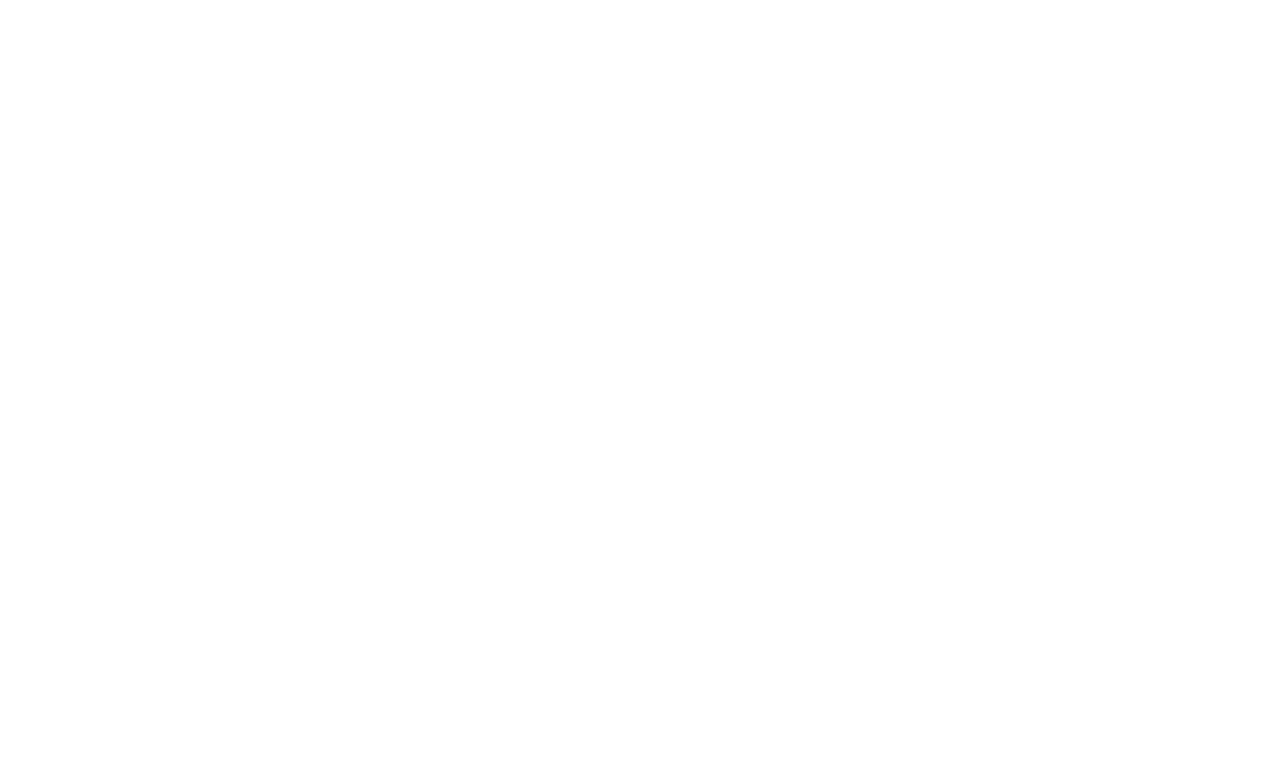
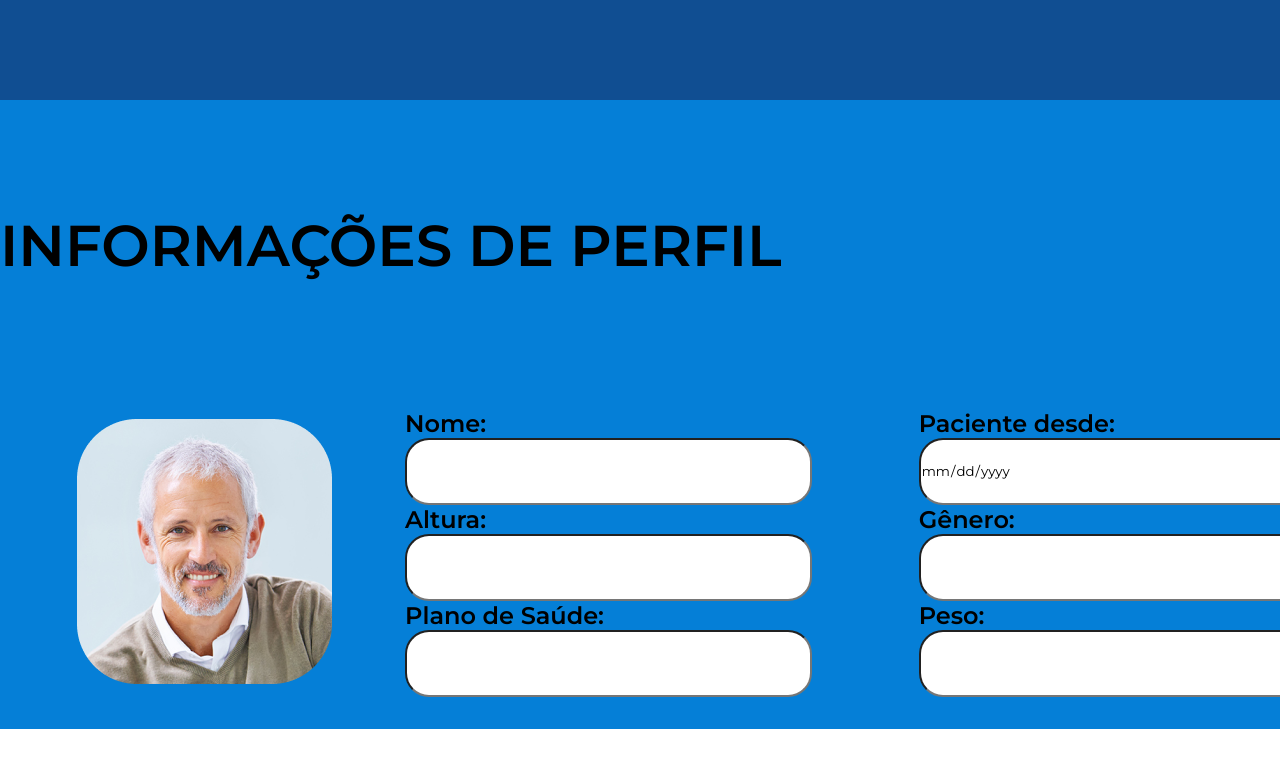
Before and after one commit to joaopedroalb/easy-med-front, a React (Vite) app: page /dev in a window 1280 px wide. Before the commit this address had no page. Shown: the top 768 px of the page. Built offline with nearby package versions, Linux system fonts and the light colour scheme.

Commit message:
fix: fixing conflict gabriel's  branch

```diff
--- a/src/pages/App.jsx
+++ b/src/pages/App.jsx
@@ -7,6 +7,7 @@
 import DoctorProfile from "./Profile/Doctor/DoctorProfile";
 import ListPatient from "./ListPatient";
 import PatientByDoctor from "./Profile/PatientByDoctor";
+import DoctorSightPacient from "./DoctorSight-PacientProfile";
 
 function App() {
   return (
@@ -41,6 +42,7 @@
               </ProtectedRoute>
             }
           />
+          <Route path="dev/" element={<DoctorSightPacient /> } />
         </Routes>
       </BrowserRouter>
     </div>
--- /dev/null
+++ b/src/pages/DoctorSight-PacientProfile/index.jsx
@@ -0,0 +1,51 @@
+import React, { Component } from 'react'
+import backButton from "../../assets/images/go-back-arrow.png";
+import pacient_profile from "../../assets/images/pacient_profile.png";
+import { Header } from '../../components/layout/Headers/HeaderLogged/style';
+import { SectionTitle, SectionInfo, SectionInfo2, LayoutPageDoctorSightPacientProfile } from './style';
+
+export default function DoctorSightPacient() {
+  return (
+    <LayoutPageDoctorSightPacientProfile>
+      {/* HeaderLoggedDoctor */}
+
+      <Header></Header>
+
+      <SectionTitle>
+        INFORMAÇÕES DE PERFIL
+        <div className='botao-voltar'><img src={backButton} alt="Botão Voltar" /></div>
+
+      </SectionTitle>
+
+      <SectionInfo>
+        <div className='imgProfile'>
+          <img src={pacient_profile} alt="" />
+        </div>
+
+        <div className="infoProfile">
+          <div className="colA">
+            <label htmlFor="">Nome:</label>
+            <input type="text" readOnly/>
+            <label htmlFor="">Altura:</label>
+            <input type="text" readOnly/>
+            <label htmlFor="">Plano de Saúde: </label>
+            <input type="text" readOnly/>
+          </div>
+          <div className="colB">
+            <label htmlFor=""> Paciente desde:</label>
+            <input type="date" readOnly/>
+            <label htmlFor="">Gênero:</label>
+            <input type="text" readOnly/>
+            <label htmlFor="">Peso:</label>
+            <input type="text" readOnly/>
+          </div>
+        </div>
+      </SectionInfo>
+
+      <SectionInfo2>
+
+      </SectionInfo2>
+    </LayoutPageDoctorSightPacientProfile>
+  )
+
+}
--- /dev/null
+++ b/src/pages/DoctorSight-PacientProfile/style.js
@@ -0,0 +1,112 @@
+import styled from "styled-components"
+
+
+export const LayoutPageDoctorSightPacientProfile = styled.section `
+  margin: 0 auto;
+  padding: 0;
+  box-sizing: border-box;
+
+  overflow: overlay;
+
+  background-color: #057FD7;
+
+  width: 100%;
+  height: 100%;
+
+  font-size: 62.5%;
+  /* 1rem = 10px */
+`
+
+export const SectionTitle = styled.section `
+
+  width : 117.2rem;
+  height: 7.4rem;
+
+
+  margin: 5.4rem auto 0;
+
+
+  display: flex;
+  justify-content: space-between;
+  align-items: center;
+
+  font-size: 3.6rem;
+  line-height: 4.4rem;
+  font-weight: 600;
+
+  color: #000000;
+
+  .botao-voltar {
+    border: none;
+    width: fit-content;
+    color: #FFFFFF;
+
+  }
+
+  .botao-voltar img {
+    width: 5rem;
+    height: 5rem;
+
+  }
+`
+
+export const SectionInfo = styled.section `
+  margin: 0 auto;
+  padding-top: 4.5rem;
+
+  width: 87.6rem;
+  height: 26.5rem;
+
+  display: flex;
+  align-items: center;
+  justify-content: center;
+
+  gap: 4.6rem;
+
+
+  .infoProfile {
+    display: flex;
+    align-items: center;
+    justify-content: center;
+    gap: 6.7rem;
+  }
+
+  .infoProfile label {
+    font-family: 'Montserrat';
+    font-weight: 600;
+    font-size: 24px;
+    line-height: 29px;
+
+    color: #000000;
+  }
+
+  .infoProfile input {
+    width: 25.4rem;
+    height: 4.2rem;
+
+    border-radius: 1.5rem;
+
+    color: #000000;
+  }
+  .colA {
+    height: 25.4rem;
+    width: 25.4rem;
+
+    display: flex;
+    justify-content: center;
+    flex-direction: column;
+  }
+
+  .colB {
+    height: 25.4rem;
+    width: 25.4rem;
+
+    display: flex;
+    justify-content: center;
+    flex-direction: column;
+  }
+`
+export const SectionInfo2 = styled.section `
+
+
+`
```
Also changed, not shown: src/assets/images/go-back-arrow.png (added), src/assets/images/pacient_profile.png (added).
